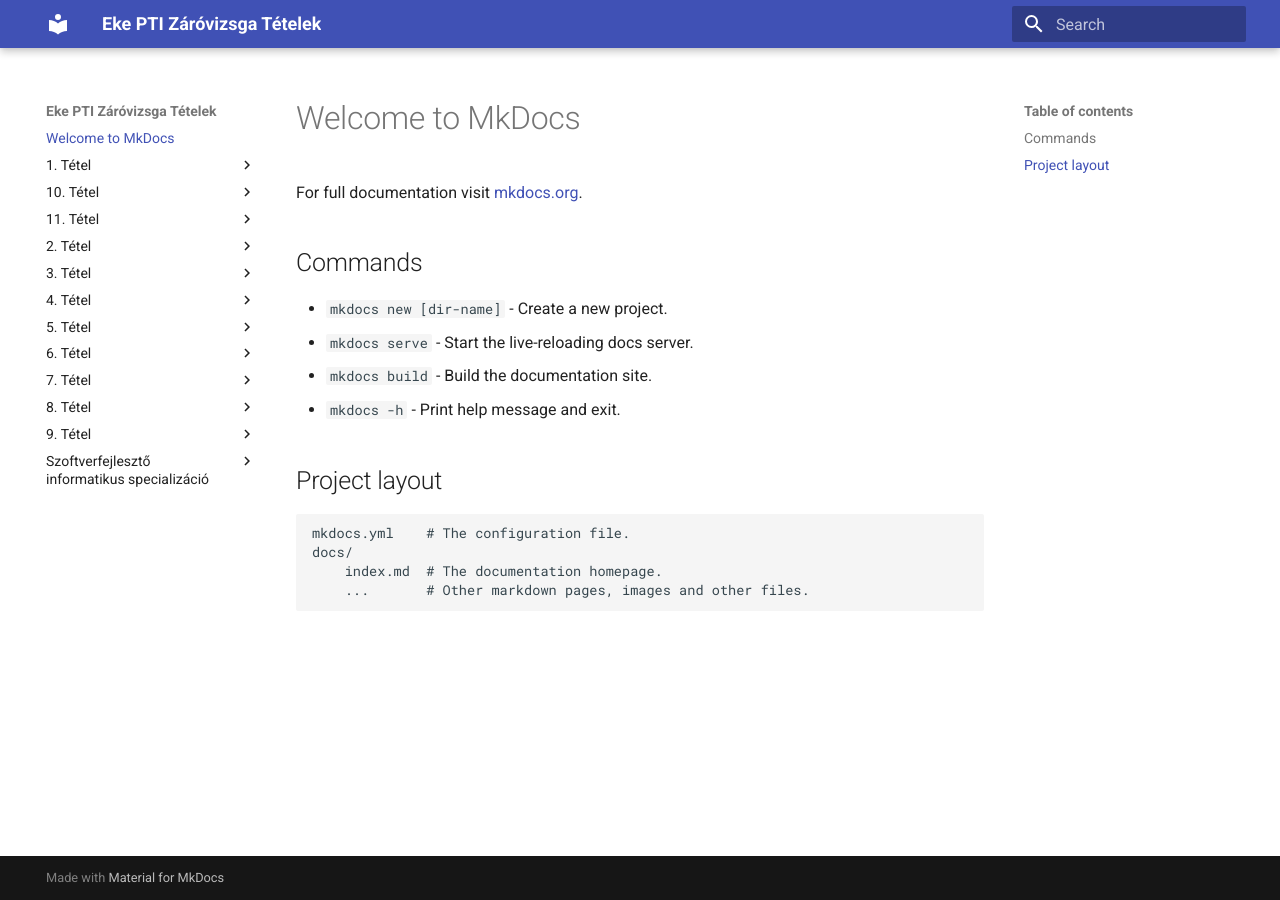
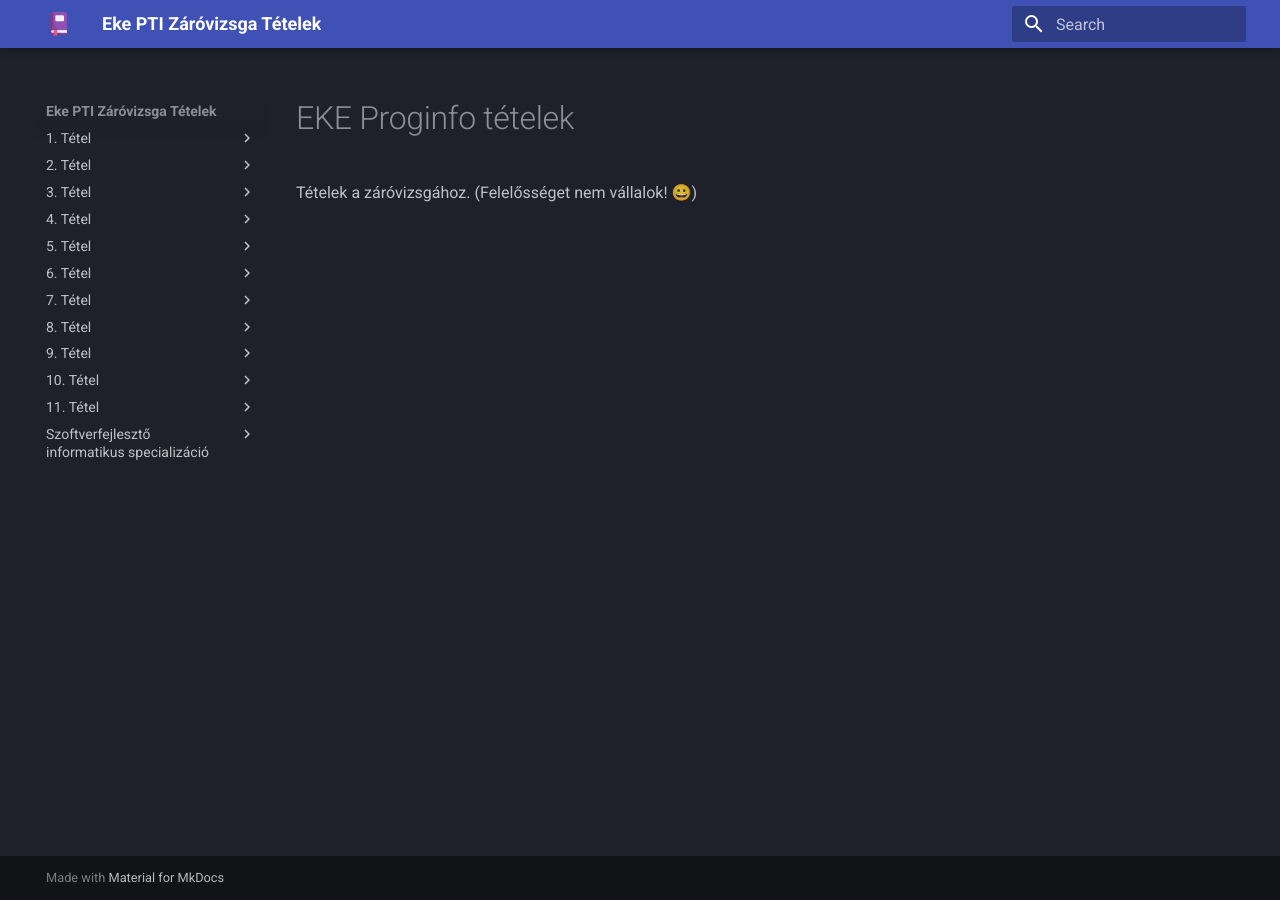
Before and after one commit to csicsi2000/zarotetelek, an MkDocs documentation site: the page built from docs/index.md, in a window 1280 px wide. Built offline with MkDocs 1.6.1 and Material for MkDocs 9.7.7, drawn with Linux system fonts in a browser that asks for light colours.

Commit message:
add configuration

```diff
--- a/docs/index.md
+++ b/docs/index.md
@@ -1,17 +1,2 @@
-# Welcome to MkDocs
-
-For full documentation visit [mkdocs.org](https://www.mkdocs.org).
-
-## Commands
-
-* `mkdocs new [dir-name]` - Create a new project.
-* `mkdocs serve` - Start the live-reloading docs server.
-* `mkdocs build` - Build the documentation site.
-* `mkdocs -h` - Print help message and exit.
-
-## Project layout
-
-    mkdocs.yml    # The configuration file.
-    docs/
-        index.md  # The documentation homepage.
-        ...       # Other markdown pages, images and other files.
+# EKE Proginfo tételek
+Tételek a záróvizsgához. (Felelősséget nem vállalok! 😀)
--- a/mkdocs.yml
+++ b/mkdocs.yml
@@ -1,4 +1,17 @@
 site_name: Eke PTI Záróvizsga Tételek
-site_url: https://mydomain.org/mysite
+site_url: https://csicsi2000.github.io/zarotetelek/
 theme:
   name: material
+  palette:
+    scheme: 'slate'
+    #primary: purple
+    accent: light purple
+  font:
+    text: 'Roboto'
+    code: 'Roboto Mono'
+  logo: 'images/book.png'
+  #favicon: 'images/book.png'
+  search: true
+plugins:
+  - search
+  - awesome-pages
```
Also changed, not shown: docs/.pages (added), docs/images/book.png (added), 1 other file.
